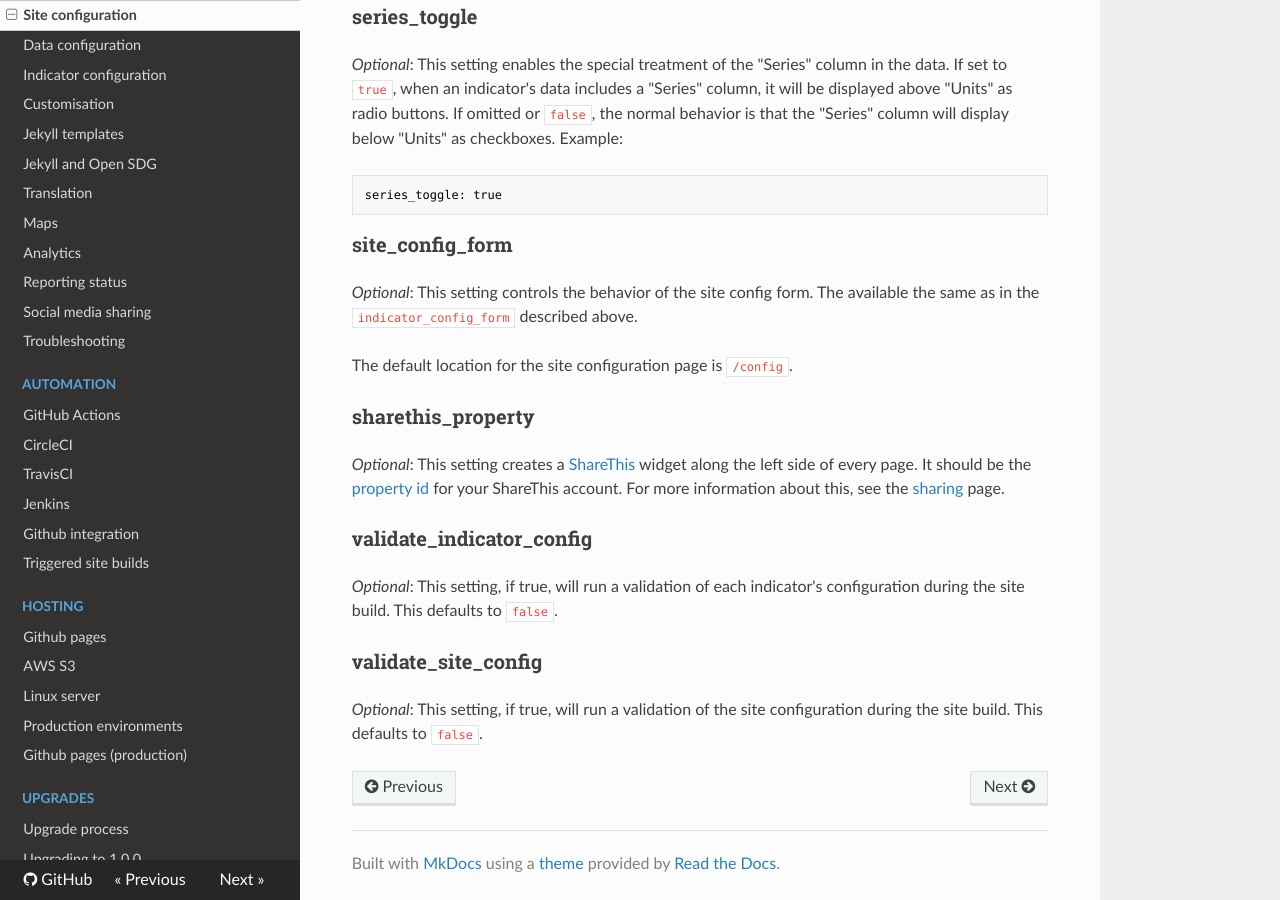
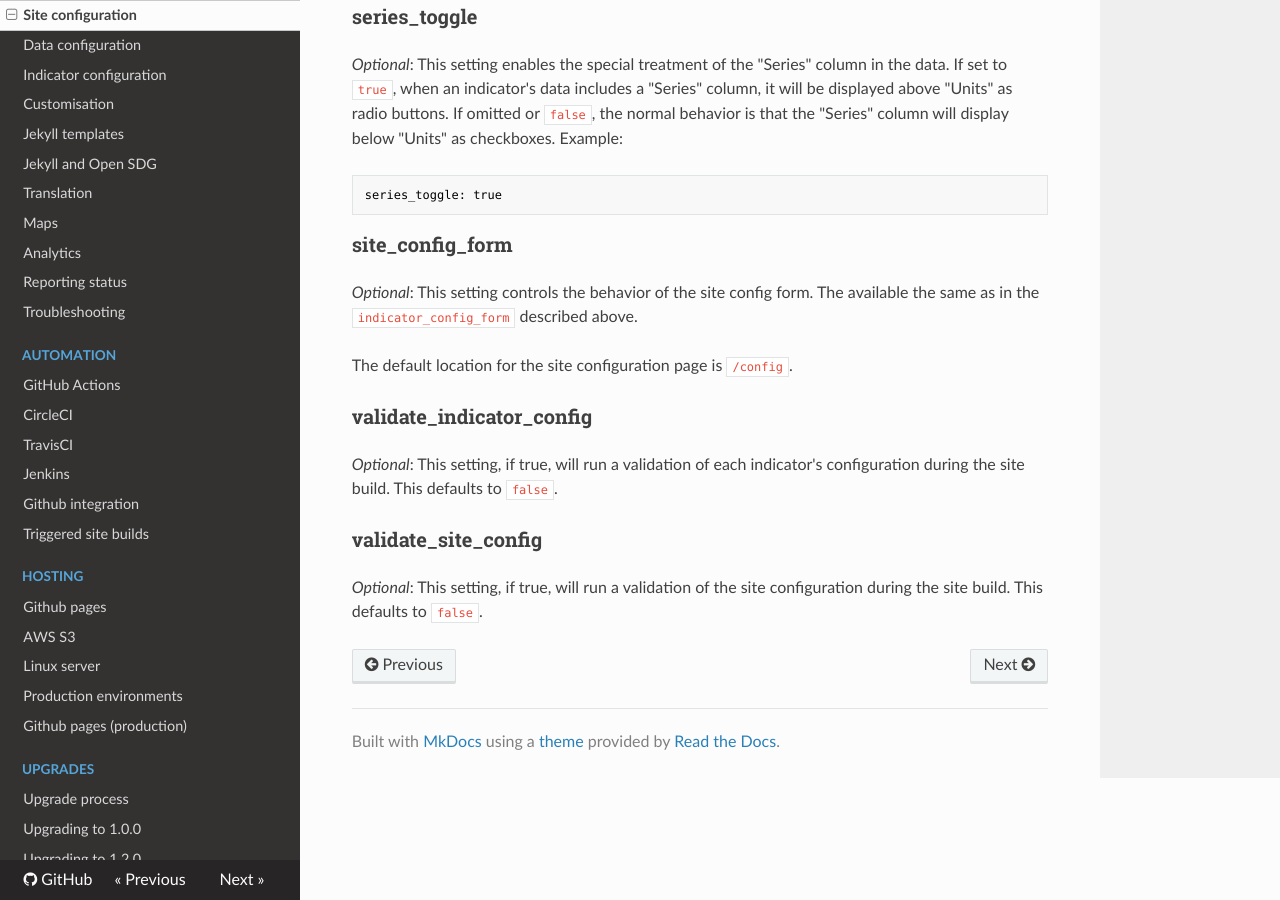
Before and after one commit to open-sdg/open-sdg, an MkDocs documentation site: the page built from docs/configuration.md, in a window 1280 px wide and 900 px high, scrolled down 19373 px. Built offline with MkDocs 1.6.1, drawn with Linux system fonts in a browser that asks for light colours; nearby versions of some CDN libraries; old or Windows-style settings are respelled for this version of MkDocs.

Commit message:
Remove everything related to sharethis

```diff
--- a/docs/configuration.md
+++ b/docs/configuration.md
@@ -816,10 +816,6 @@ _Optional_: This setting controls the behavior of the site config form. The avai
 
 The default location for the site configuration page is `/config`.
 
-### sharethis_property
-
-_Optional_: This setting creates a [ShareThis](https://sharethis.com/platform/share-buttons/) widget along the left side of every page. It should be the [property id](https://sharethis.com/support/faq/how-do-i-find-my-property-id/) for your ShareThis account. For more information about this, see the [sharing](social-media-sharing.md) page.
-
 ### validate_indicator_config
 
 _Optional_: This setting, if true, will run a validation of each indicator's configuration during the site build. This defaults to `false`.
--- a/mkdocs.yml
+++ b/mkdocs.yml
@@ -59,7 +59,6 @@ pages:
         - Maps: maps.md
         - Analytics: analytics.md
         - Reporting status: reporting-status.md
-        - Social media sharing: social-media-sharing.md
         - Troubleshooting: troubleshooting.md
     - Automation:
         - GitHub Actions: automation/github-actions.md
```
Also changed, not shown: docs/social-media-sharing.md (deleted, +0 -12 lines), 3 other files.
